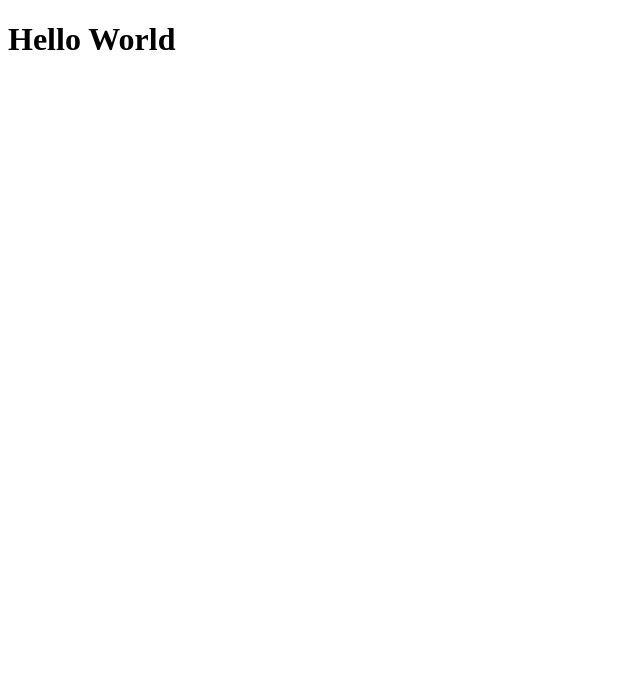
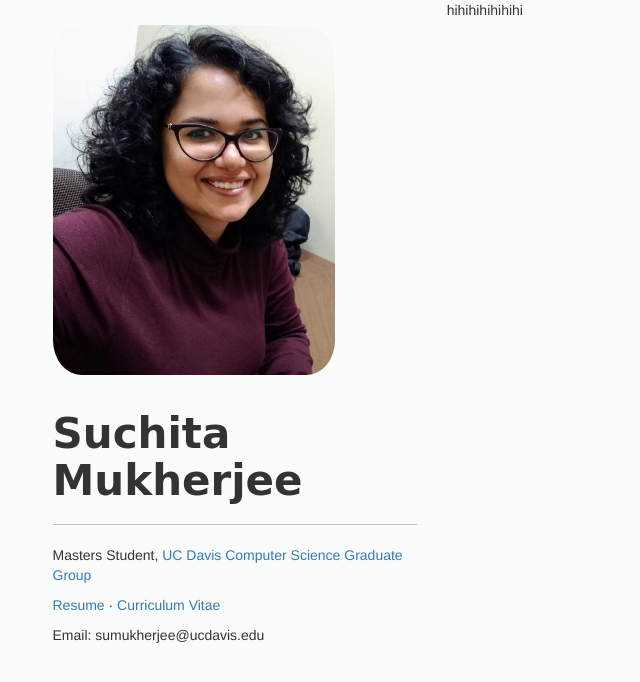
Before and after one commit to Suchita94/about-me, a plain HTML site: page index.html in a window 1280 px wide. Shown: the whole page, without its empty margins (0-640 px from the left). Drawn offline with nearby package versions, Linux system fonts and the light colour scheme.

Commit message:
profile details

```diff
--- /dev/null
+++ b/css/styles.css
@@ -0,0 +1,26 @@
+img {
+    height: 350px;
+    width: auto;
+    border-radius: 10%;
+    align-self: center;
+}
+
+body {
+    background-color: rgba(128, 196, 190, 0.041);
+}
+
+.leftCol {
+    margin-top: 2%;
+    padding-left: 3%;
+}
+
+h1 {
+    font-family: Snell Roundhand, cursive;
+    font-size: 42px;
+    font-weight: 600;
+    margin-top: 10%;
+}
+
+hr {
+    border-top: 1px solid #a19b9b98;
+}
--- a/index.html
+++ b/index.html
@@ -1,7 +1,36 @@
 <!DOCTYPE html>
 <head>
+    <!-- Latest compiled and minified CSS -->
+    <link rel="stylesheet" href="https://maxcdn.bootstrapcdn.com/bootstrap/3.3.7/css/bootstrap.min.css" integrity="sha384-BVYiiSIFeK1dGmJRAkycuHAHRg32OmUcww7on3RYdg4Va+PmSTsz/K68vbdEjh4u" crossorigin="anonymous">
+
+    <!-- Optional theme -->
+    <link rel="stylesheet" href="https://maxcdn.bootstrapcdn.com/bootstrap/3.3.7/css/bootstrap-theme.min.css" integrity="sha384-rHyoN1iRsVXV4nD0JutlnGaslCJuC7uwjduW9SVrLvRYooPp2bWYgmgJQIXwl/Sp" crossorigin="anonymous">
+
+    <!-- Latest compiled and minified JavaScript -->
+    <script src="https://maxcdn.bootstrapcdn.com/bootstrap/3.3.7/js/bootstrap.min.js" integrity="sha384-Tc5IQib027qvyjSMfHjOMaLkfuWVxZxUPnCJA7l2mCWNIpG9mGCD8wGNIcPD7Txa" crossorigin="anonymous"></script>
+    <link rel="stylesheet" href="css/styles.css">
     <title>Suchita Mukherjee</title>
 </head>
 <body>
-    <h1>Hello World</h1>
+    <div class="container-fluid">
+        <div class="col-md-4 leftCol">
+            <img src="img/profile.jpg" alt="Suchita">
+            <p>
+                <h1>Suchita Mukherjee</h1>
+            </p>
+            <hr>
+            <p>Masters Student, <a href="https://cs.ucdavis.edu/graduate" target="_blank">UC Davis Computer Science Graduate Group</a></p>
+            <p>
+                <a href="files/SuchitaMukherjeeResumeTeaching.pdf" target="_blank">Resume</a>
+                ·
+                <a href="files/SuchitaMukherjeeResumeTeaching.pdf" target="_blank">Curriculum Vitae</a>
+            </p>
+            <p>
+                Email: sumukherjee@ucdavis.edu
+            </p>
+        </div>
+        <div class="col-md-8">
+            hihihihihihihi
+        </div>
+    </div>
 </body>
```
Also changed, not shown: img/profile.jpg (added), 1 other file.
